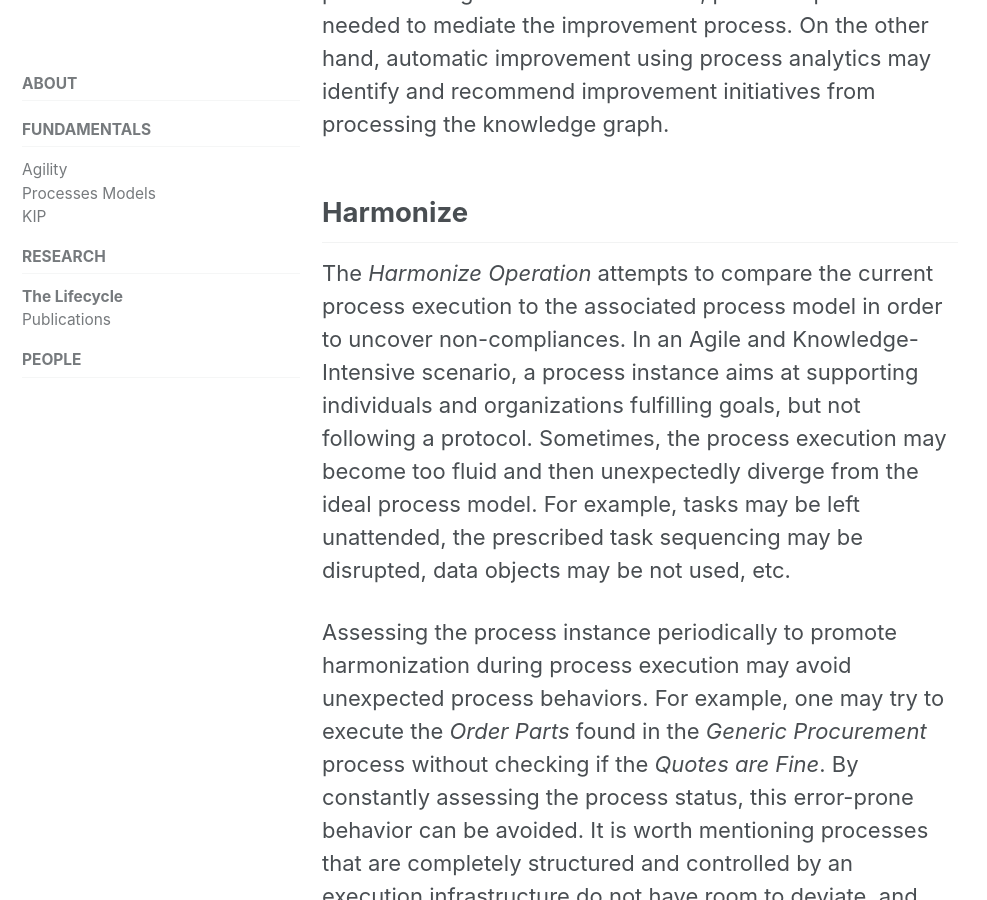
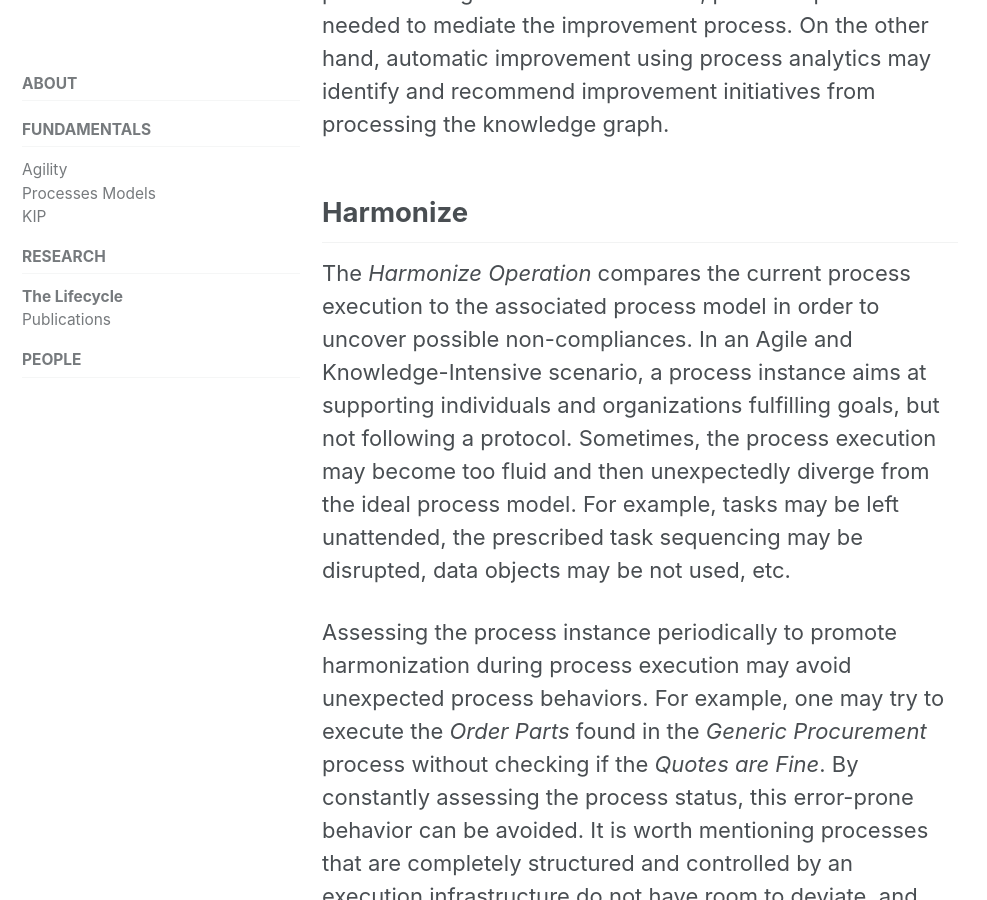
Before and after one commit to AgileKip/site, a Jekyll site: the page built from _pages/lifecycle.md, in a window 1280 px wide and 900 px high, scrolled down 12598 px. Shown: the whole window, without its empty margins (0-987 px from the left). Built offline with Jekyll 4.4.1, drawn with Linux system fonts in a browser that asks for light colours; cached includes are drawn as plain includes; nearby versions of some CDN libraries; some of the changed text lies outside the part shown.

Commit message:
correção do texto

```diff
--- a/_pages/lifecycle.md
+++ b/_pages/lifecycle.md
@@ -94,7 +94,7 @@
 
 ## Execute
 
-The _Execute Transition_ indicates the act of handling a process instance element from the _Instances Stage and creating one or more vertices and edges in the knowledge graph. The transition may be triggered by an individual when
+The _Execute Transition_ indicates the act of handling a process instance element from the _Instances Stage_ and creating one or more vertices and edges in the knowledge graph. The transition may be triggered by an individual when
 handling a manual or human task, or by a system when handling a service task. Executing may also indicate the occurrence of events, messages, signals, creating/deleting objects, etc. In the ideal world, executing a process creates a rich _Knowledge Graph_ containing the data and metadata used to move from the process’ start event to one end event. Also, the timestamps are recorded, the id's of individuals are collected and values specified for attributes in the process meta-model are stored.
 
 Typically, the _Execute Transition_ is automated by an underlying infrastructure containing either a Workflow Management System, a Business Process Management System or a Process-Aware Information System, Database Systems, Messaging Systems, etc.
@@ -107,7 +107,7 @@
 
 ## Harmonize
 
-The _Harmonize Operation_ attempts to compare the current process execution to the associated process model in order to uncover non-compliances. In an Agile and Knowledge-Intensive scenario, a process instance aims at supporting individuals and organizations fulfilling goals, but not following a protocol. Sometimes, the process execution may become too fluid and then unexpectedly diverge from the ideal process model. For example, tasks may be left unattended, the prescribed task sequencing may be disrupted, data objects may be not used, etc.
+The _Harmonize Operation_ compares the current process execution to the associated process model in order to uncover possible non-compliances. In an Agile and Knowledge-Intensive scenario, a process instance aims at supporting individuals and organizations fulfilling goals, but not following a protocol. Sometimes, the process execution may become too fluid and then unexpectedly diverge from the ideal process model. For example, tasks may be left unattended, the prescribed task sequencing may be disrupted, data objects may be not used, etc.
 
 Assessing the process instance periodically to promote harmonization during process execution may avoid unexpected process behaviors. For example, one may try to execute the _Order Parts_ found in the _Generic Procurement_ process without checking if the _Quotes are Fine_. By constantly assessing the process status, this error-prone behavior can be avoided. It is worth mentioning processes that are completely structured and controlled by an execution infrastructure do not have room to deviate, and therefore they do not require harmonization. On the other hand, Agile and Knowledge-Intensive processes are unstructured and harmonization is required to raise possible deviations from the intended model.
 
```
